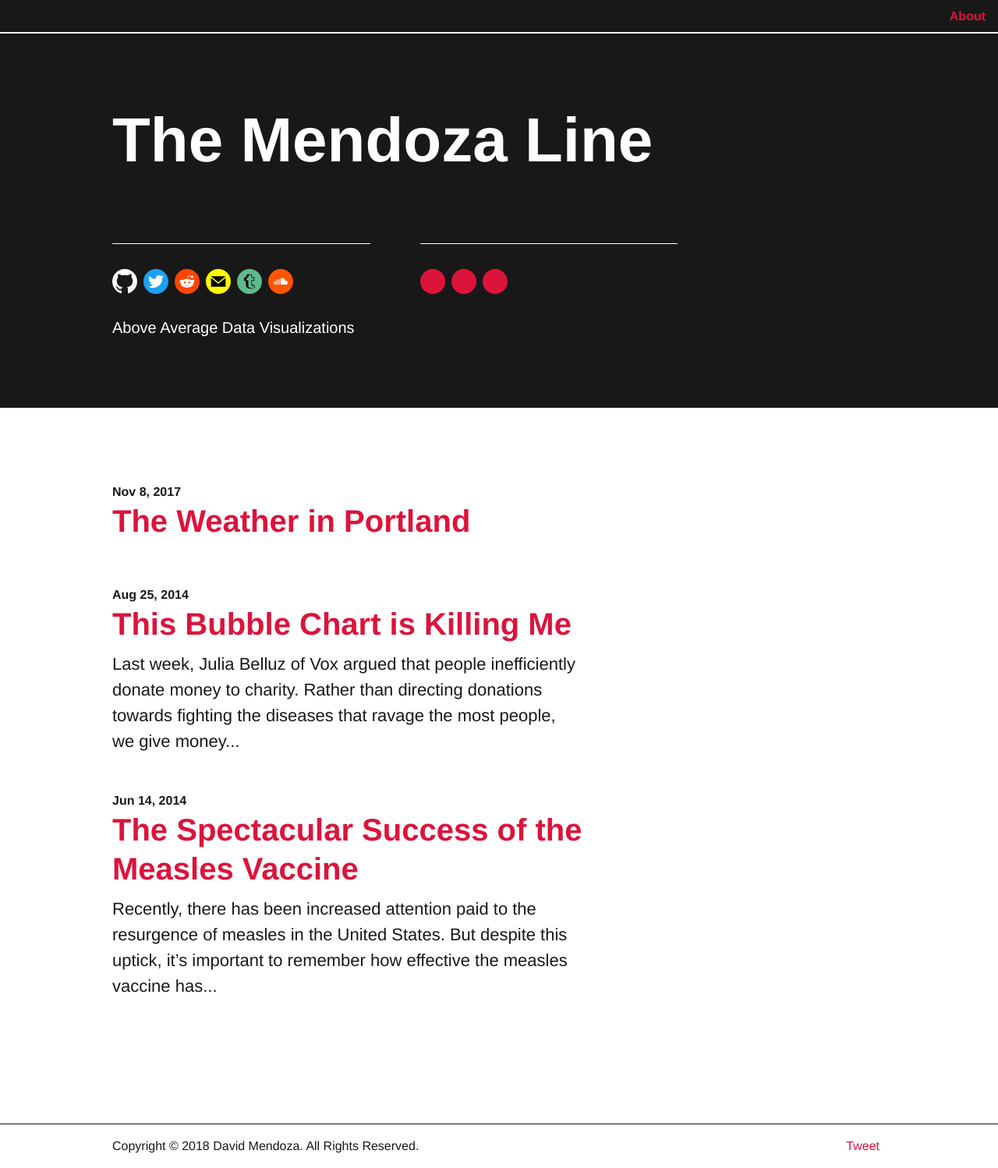
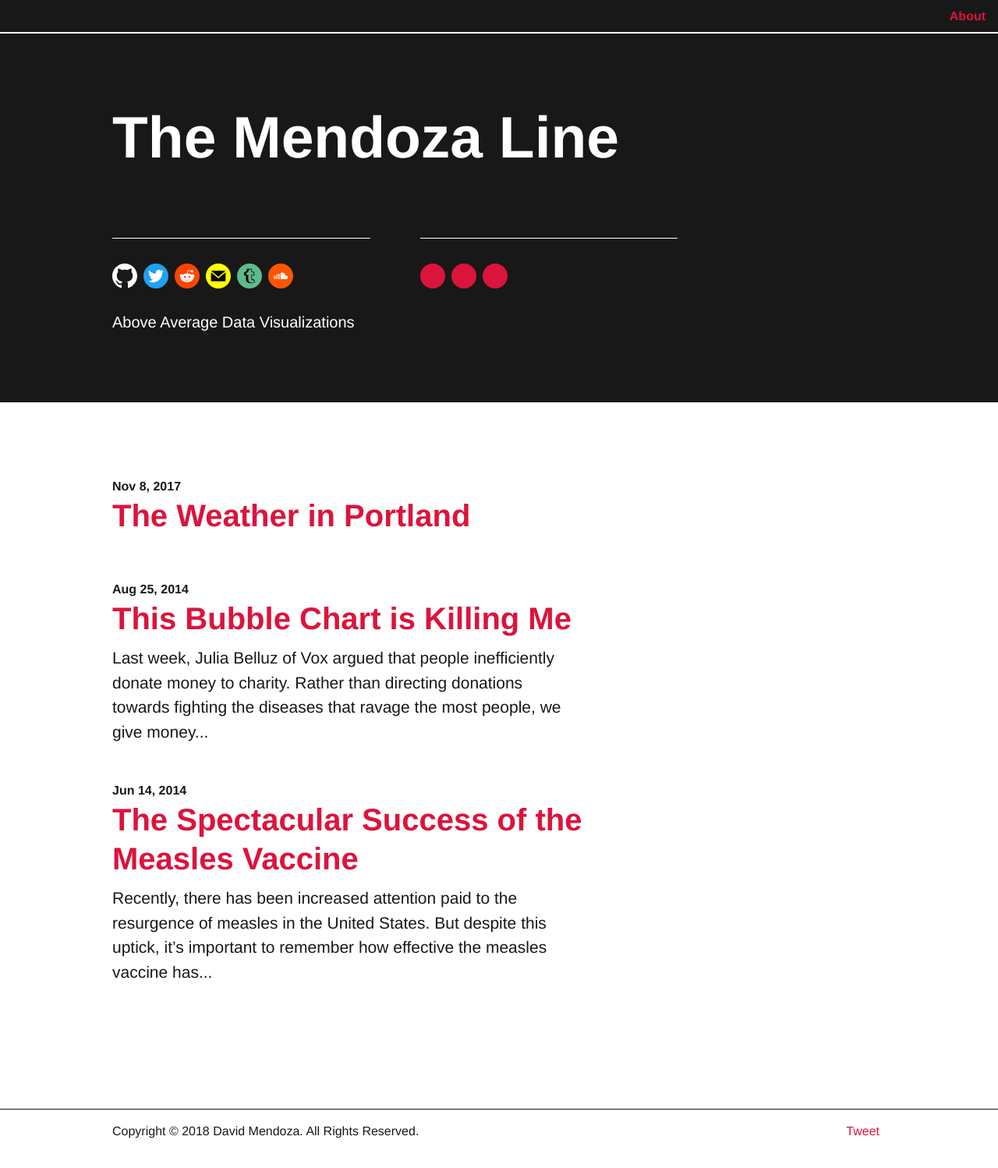
Before and after one commit to mendozaline/mendozaline.github.io, a Jekyll site: the page built from index.md, in a window 1280 px wide. Shown: the whole page at 78% size. Built offline with Jekyll 4.4.1, drawn with Linux system fonts in a browser that asks for light colours; comment, search, counter and statistics services are not loaded.

Commit message:
Reduce font size

```diff
--- a/_sass/_variables.scss
+++ b/_sass/_variables.scss
@@ -2,12 +2,12 @@
 // Font family
 $body-font-family: "Helvetica Neue", Arial, sans-serif;
 $body-font-size: 16px;
-$prose-font-size: 22px;
+$prose-font-size: 21px;
 
 
 // Type scale
-$h0-mobile: 55px;
-$h0-desktop: 80px;
+$h0-mobile: 50px;
+$h0-desktop: 75px;
 
 $h1-size: 40px !default;
 $h2-size: 32px !default;
```
